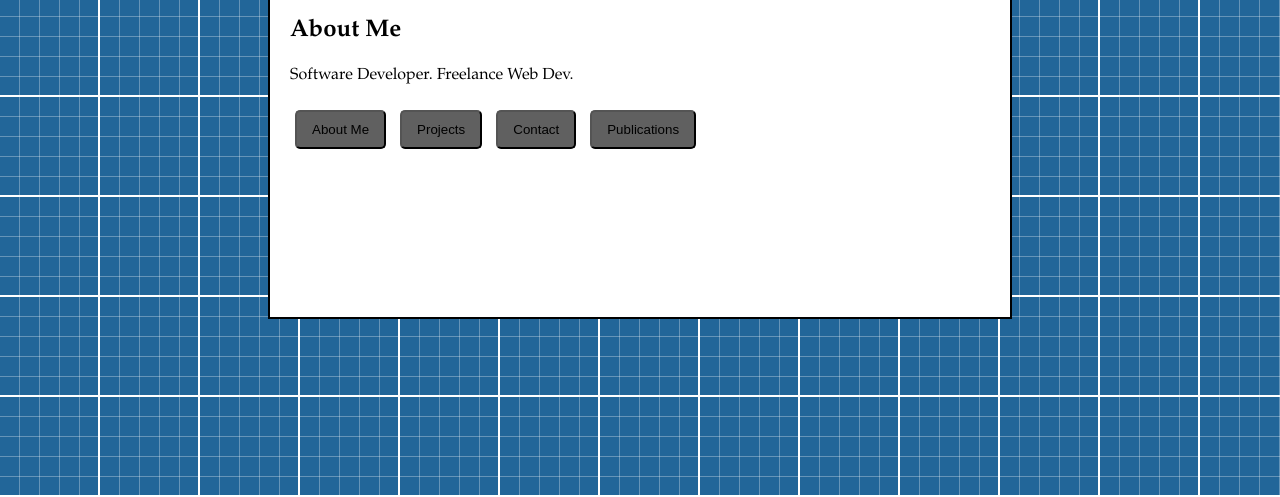
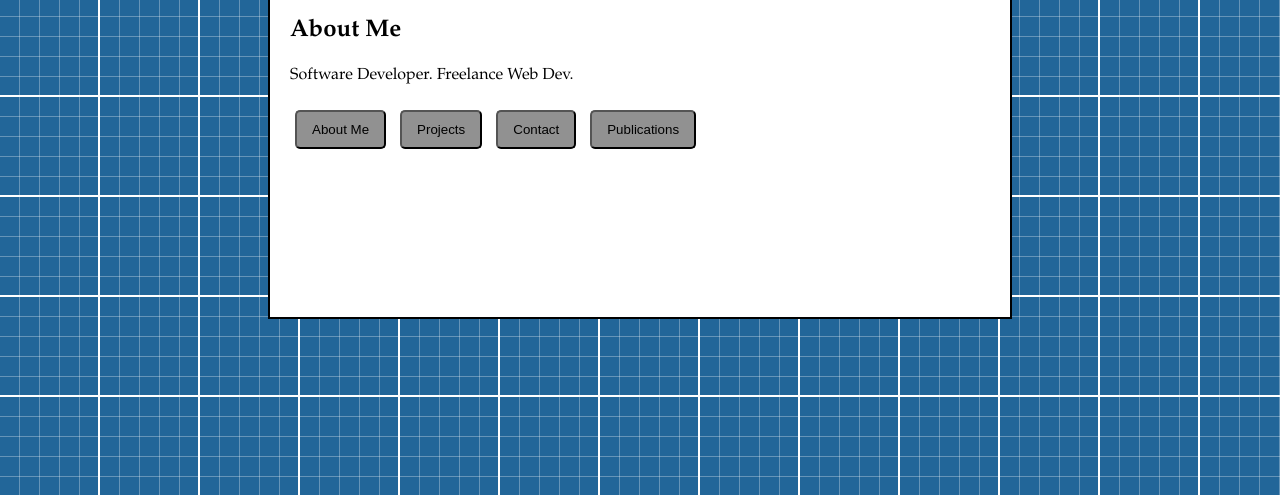
Before and after one commit to jcbolo72012/portfolio, a website: page index.html in a window 1280 px wide. Shown: the part 303-800 px from the top of the page. Drawn offline with Linux system fonts and the light colour scheme.

Commit message:
button color

```diff
--- a/styles/style.css
+++ b/styles/style.css
@@ -40,7 +40,7 @@ body {
 }
 
 .card button {
-    background-color: #606060 !important;
+    background-color: #919191 !important;
 
     /* color: #ac9595; */
     border-radius: 5px;
```
